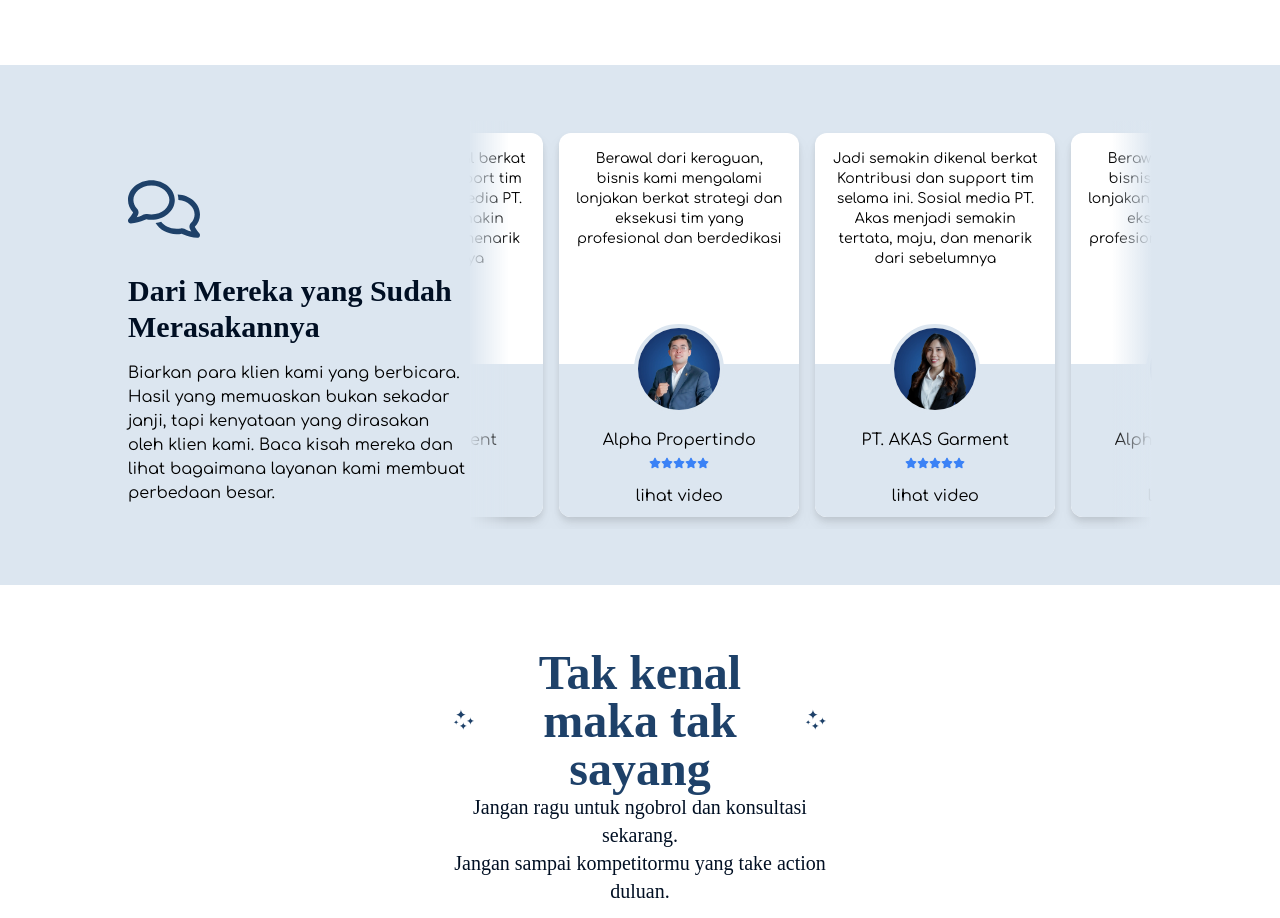
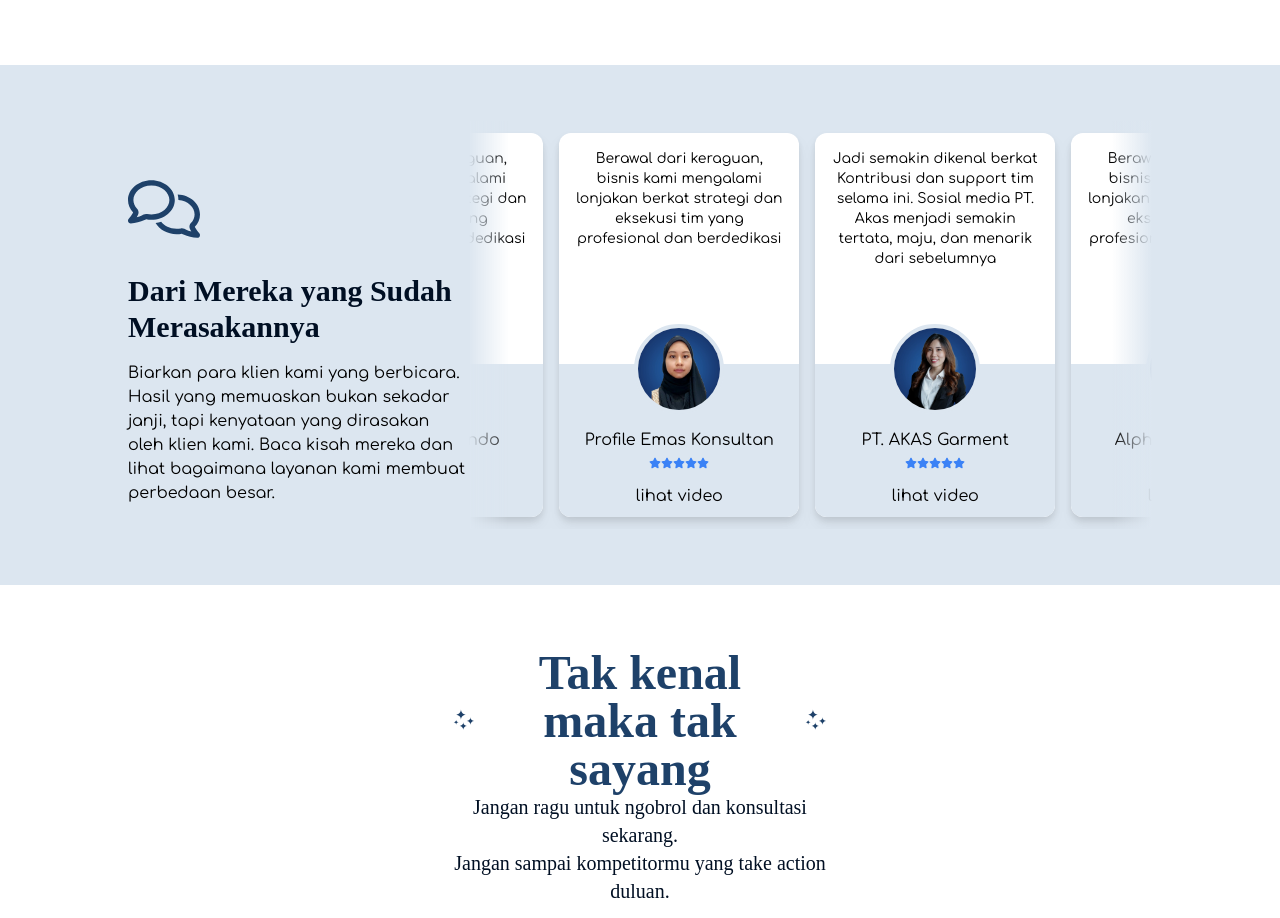
Before and after one commit to mcramaaa/jasawebkita, a Next.js app: page / in a window 1280 px wide. Shown: the part 5845-6763 px from the top of the page. Built offline with nearby package versions, Linux system fonts and the light colour scheme.

Commit message:
adding profile emas konsultan testimoni

```diff
--- a/src/app/page.tsx
+++ b/src/app/page.tsx
@@ -32,6 +32,7 @@ export default function Home() {
     scrollToSection(section);
     console.log("h");
   }, [section]);
+
   return (
     <div className="relative">
       <div
--- a/src/components/landing/Portofolio.tsx
+++ b/src/components/landing/Portofolio.tsx
@@ -13,7 +13,7 @@ export default function Portofolio() {
           {PORTOFLIO.title}
         </h2>
         {PORTOFLIO.desc.map((list, i) =>
-          <div key={i} className="text-lg lg:text-2xl ">
+          <div key={i} className="text-lg lg:text-2xl">
             {list}
           </div>
         )}
--- a/src/components/landing/components/Media.tsx
+++ b/src/components/landing/components/Media.tsx
@@ -10,7 +10,7 @@ import 'swiper/css/pagination'
 export default function Media() {
   return (
 
-    <div className='  py-10 '>
+    <div className='py-10 '>
         <div className='flex flex-col text-center items-center justify-centerfont-bold'>
             <h1 className='font-bold text-3xl lg:text-5xl'>
                 Lorem, ipsum dolor.
--- a/src/constants/appConstant.tsx
+++ b/src/constants/appConstant.tsx
@@ -137,6 +137,15 @@ export const TESTI = [
     comment:
       "Berawal dari keraguan, bisnis kami mengalami lonjakan berkat strategi dan eksekusi tim yang profesional dan berdedikasi",
   },
+  {
+    label: "Profile Emas Konsultan",
+    img: "/assets/testimoni/profile_emas_konsultan.webp",
+    video:
+      "https://drive.google.com/file/d/1VX75j75Dx8KvJ9S_ZzmUYr7gT5t9wXfg/view?pli=1",
+    comment:
+      "Berawal dari keraguan, bisnis kami mengalami lonjakan berkat strategi dan eksekusi tim yang profesional dan berdedikasi",
+  }
+
 ];
 
 export const PACKAGE = [
```
Also changed, not shown: public/assets/testimoni/profile_emas_konsultan.webp (added).
